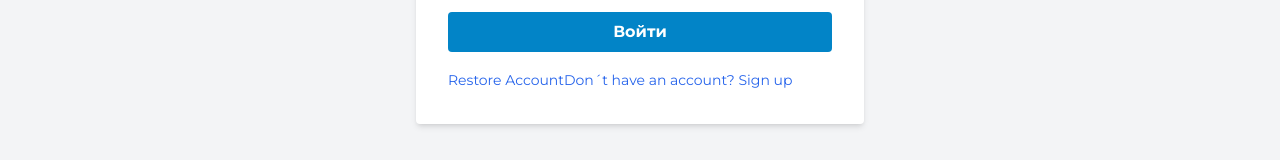
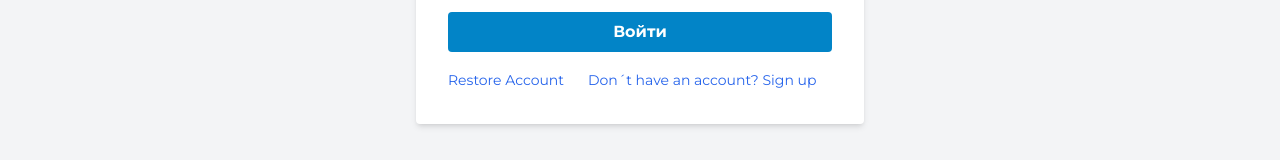
Before and after one commit to Team-33-cohort46/pet-service-frontend-main, a React (Create React App) app: page /#/login in a window 1280 px wide. Shown: the part 562-722 px from the top of the page. Built offline with nearby package versions, Linux system fonts and the light colour scheme; a web font is replaced by a local one.

Commit message:
Update LoginPage.tsx

```diff
--- a/src/pages/LoginPage.tsx
+++ b/src/pages/LoginPage.tsx
@@ -79,16 +79,16 @@ const LoginPage: React.FC = () => {
                     Войти
                 </button>
 
-                <div className="d-flex justify-content-between mt-4">
+                <div className="d-flex justify-content-between align-items-center mt-4">
                     <button
                         onClick={() => navigate("/restore-account")}
-                        className="text-sm text-blue-600 hover:underline"
+                        className="text-sm text-blue-600 hover:underline me-3"
                     >
                         Restore Account
                     </button>
                     <button
                         onClick={() => navigate("/register")}
-                        className="text-sm text-blue-600 hover:underline"
+                        className="text-sm text-blue-600 hover:underline ms-3"
                     >
                         Don´t have an account? Sign up
                     </button>
```
